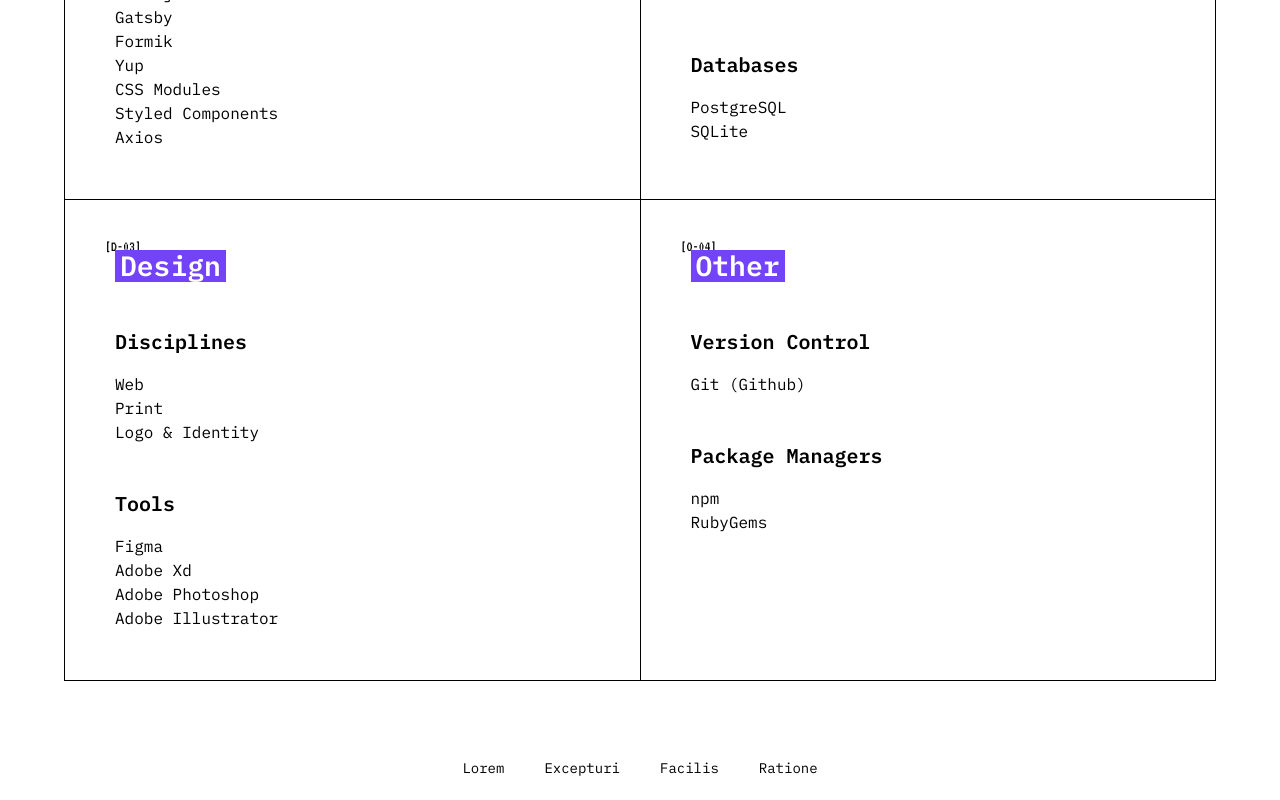
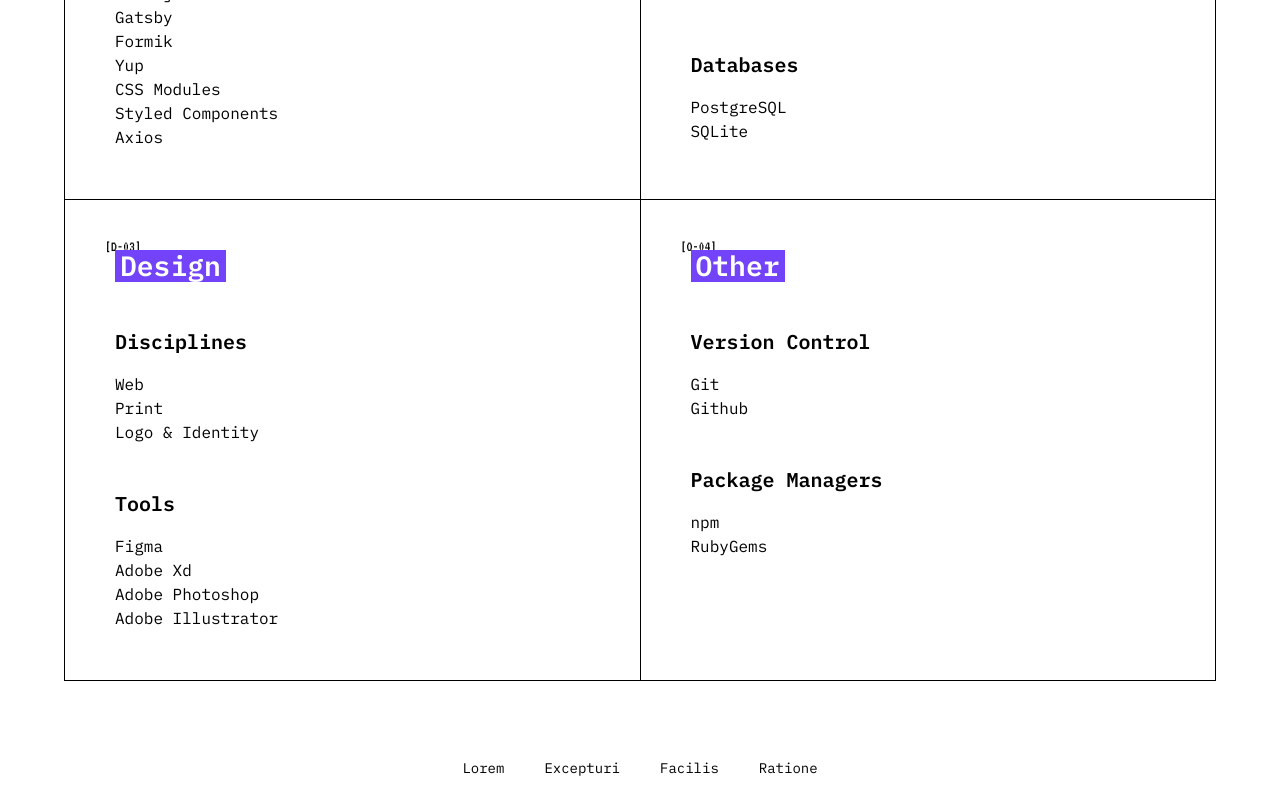
Before and after one commit to iamtraviscole/dev-portfolio, a Next.js app: page /skills in a window 1280 px wide. Shown: the part 727-1527 px from the top of the page. Built offline with nearby package versions, Linux system fonts and the light colour scheme.

Commit message:
split into separate items

```diff
--- a/pages/skills.js
+++ b/pages/skills.js
@@ -91,7 +91,8 @@ export default function Skills() {
               </div>
               <h3>Version Control</h3>
               <ul>
-                <li>Git (Github)</li>
+                <li>Git</li>
+                <li>Github</li>
               </ul>
               <h3>Package Managers</h3>
               <ul>
```
